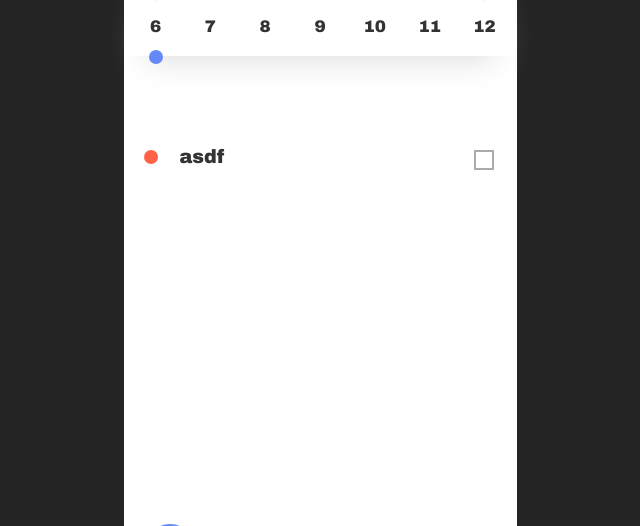
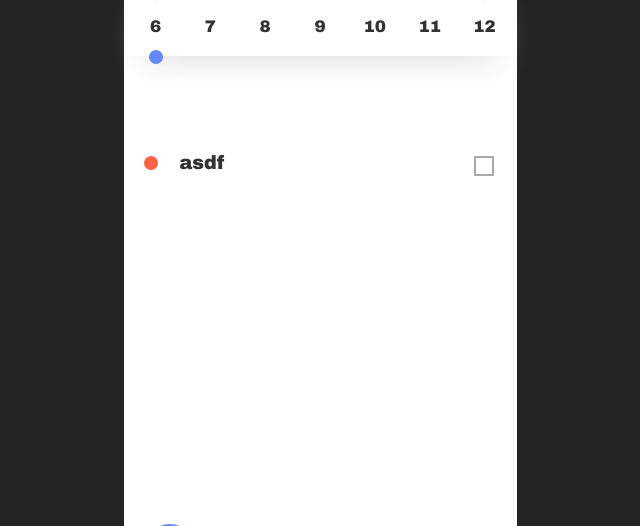
Before and after one commit to helloworld442/todo-list-project, a React (Vite) app: page / in a window 1280 px wide. Shown: the part 209-735 px from the top of the page, without its empty margins (320-960 px from the left). Built offline with nearby package versions, Linux system fonts and the light colour scheme.

Commit message:
fix : fix todo list style #47

```diff
--- a/src/features/todo/component/TodoList.scss
+++ b/src/features/todo/component/TodoList.scss
@@ -2,7 +2,7 @@
   width: 100%;
   height: 400px;
   padding: 0 20px;
-  margin-top: 14px;
+  margin-top: 20px;
   padding-top: 50px;
   box-sizing: border-box;
   overflow-y: scroll;
```
